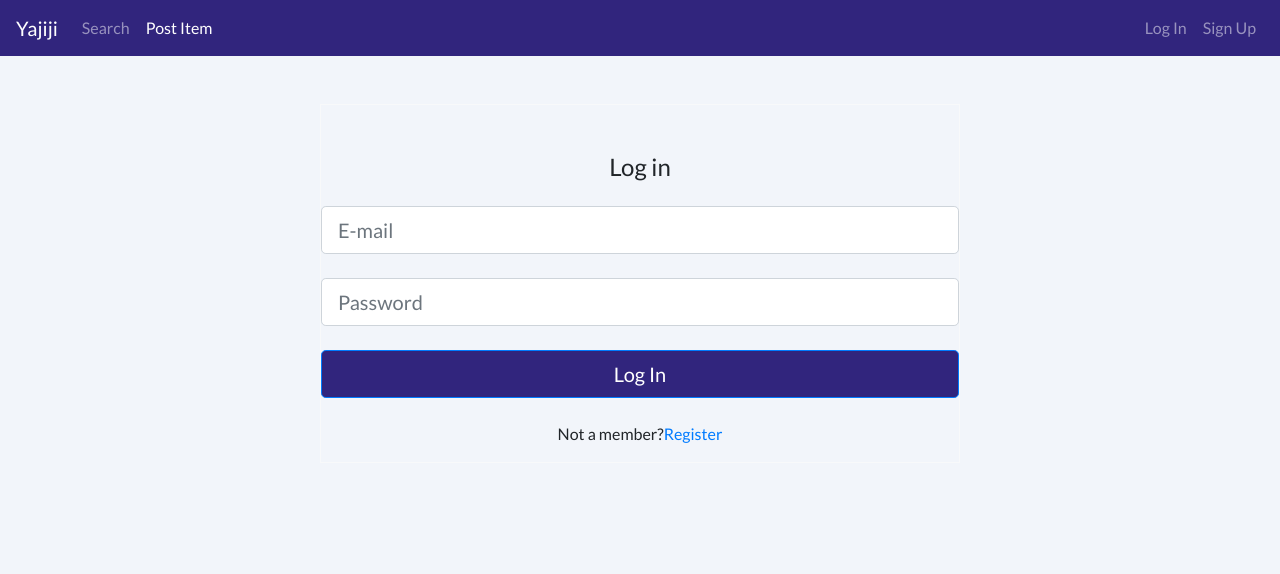
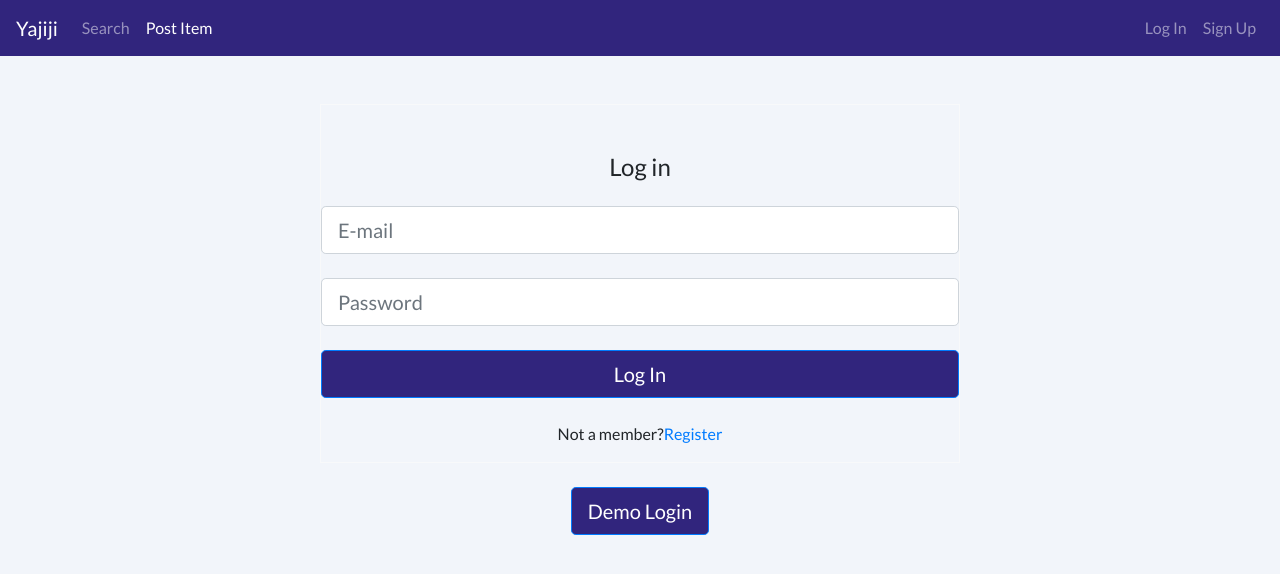
Before and after one commit to ykurata/shop-app, a React (Create React App) app in the folder client/: page /login in a window 1280 px wide. Shown: the top 574 px of the page. Built offline with nearby package versions, Linux system fonts and the light colour scheme; no server answers.

Commit message:
added demo login button

```diff
--- a/client/src/pages/Login.js
+++ b/client/src/pages/Login.js
@@ -28,6 +28,15 @@ const Login = (props) =>  {
     login(user);
   }
 
+  const demoLogin = e => {
+    e.preventDefault();
+    const demoUser = {
+      email: "yasuko@gmail.com",
+      password: "password"
+    }
+    login(demoUser);
+  }
+
   return(
     <div>
       <Navbar></Navbar>
@@ -50,6 +59,9 @@ const Login = (props) =>  {
                   <a href="/signup">Register</a>
               </p>
           </form>
+          <form className="text-center" onSubmit={demoLogin}>
+            <button className="btn btn-primary btn-lg my-4" type="submit">Demo Login</button>
+          </form>
         </div>
     </div>
   );
```
